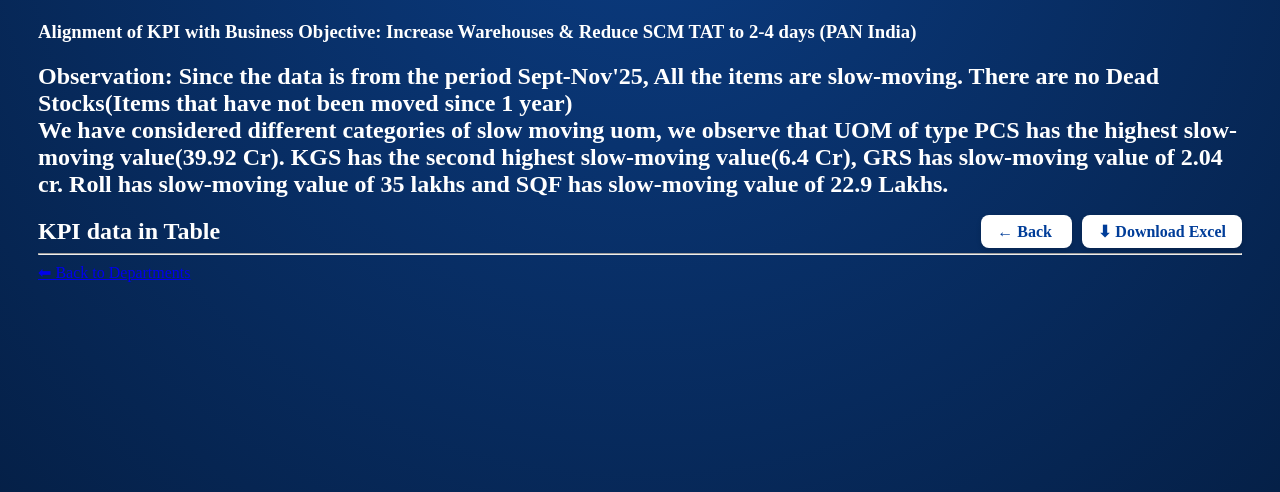
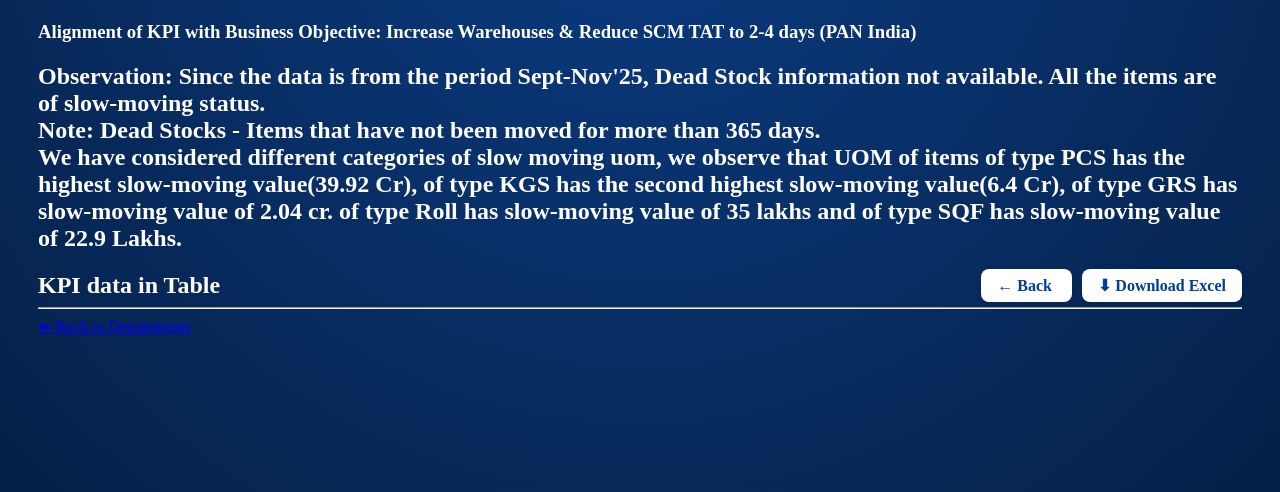
Before and after one commit to ujustbetech/pm_cona, a Flask app: template templates/component2.html in a window 1280 px wide. Shown: the part 146-638 px from the top of the page. Run offline with Flask 3, Linux system fonts and the light colour scheme; the template is opened without the code that fills it, so the values that code supplies are empty; the visitor is signed in with stand-in values (Sample User, id 1).

Commit message:
new changes11

```diff
--- a/templates/component2.html
+++ b/templates/component2.html
@@ -128,7 +128,7 @@
 
   </div>
 {% endif %}
- <h2 style="color: white;">Observation: Since the data is from the period Sept-Nov'25, All the items are slow-moving. There are no Dead Stocks(Items that have not been moved since 1 year) <br>We have considered different categories of slow moving uom, we observe that UOM of type PCS has the highest slow-moving value(39.92 Cr). KGS has the second highest slow-moving value(6.4 Cr), GRS has slow-moving value of 2.04 cr. Roll has slow-moving value of 35 lakhs and SQF has slow-moving value of 22.9 Lakhs.</h2>
+ <h2 style="color: white;">Observation: Since the data is from the period Sept-Nov'25, Dead Stock information not available. All the items are of slow-moving status. <br> Note: Dead Stocks - Items that have not been moved for more than 365 days. <br>We have considered different categories of slow moving uom, we observe that UOM of items of type PCS has the highest slow-moving value(39.92 Cr), of type KGS has the second highest slow-moving value(6.4 Cr), of type GRS has slow-moving value of 2.04 cr. of type Roll has slow-moving value of 35 lakhs and of type SQF has slow-moving value of 22.9 Lakhs.</h2>
 <div style="
     display: flex;
     justify-content: space-between;
--- a/templates/component5a_rm.html
+++ b/templates/component5a_rm.html
@@ -92,7 +92,7 @@
 
   </div>
 {% endif %}
-<h2 style="color:white;">Observation: Out of 251 vendors, 781 POs were identified. After reviewing these POs, 376 were found to have no outstanding items. Upon checking these 376 POs for proper receipt dates, 297 POs were identified. Of these 297 POs, 74.1%(216 POs) were delayed and 25.9%(77 POs) were on time.</h2>
+<h2 style="color:white;">Observation: Out of the total 5148 POs for all the departments, 781 POs were identified for 251 Marketing Vendors. After reviewing these POs, 376 were completed(excluded 405 POs were not complete). Upon checking these 376 POs for proper receipt dates, 297 POs were identified(excluded 79 POs proper receipt dates). Of these 297 POs, 216 POs (74.1%) were delayed and 77 POs (25.9%) were on time.</h2>
 <div style="
     display: flex;
     justify-content: space-between;
```
